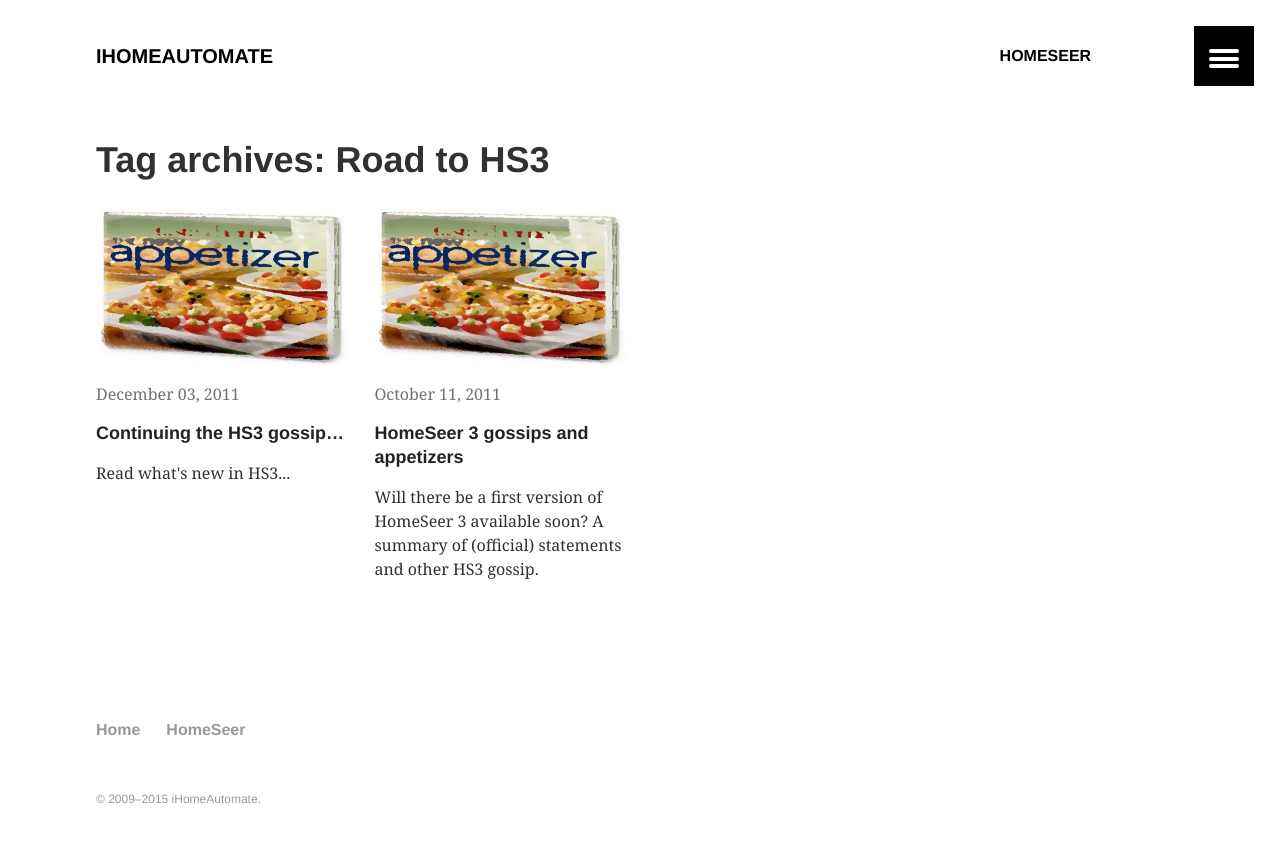
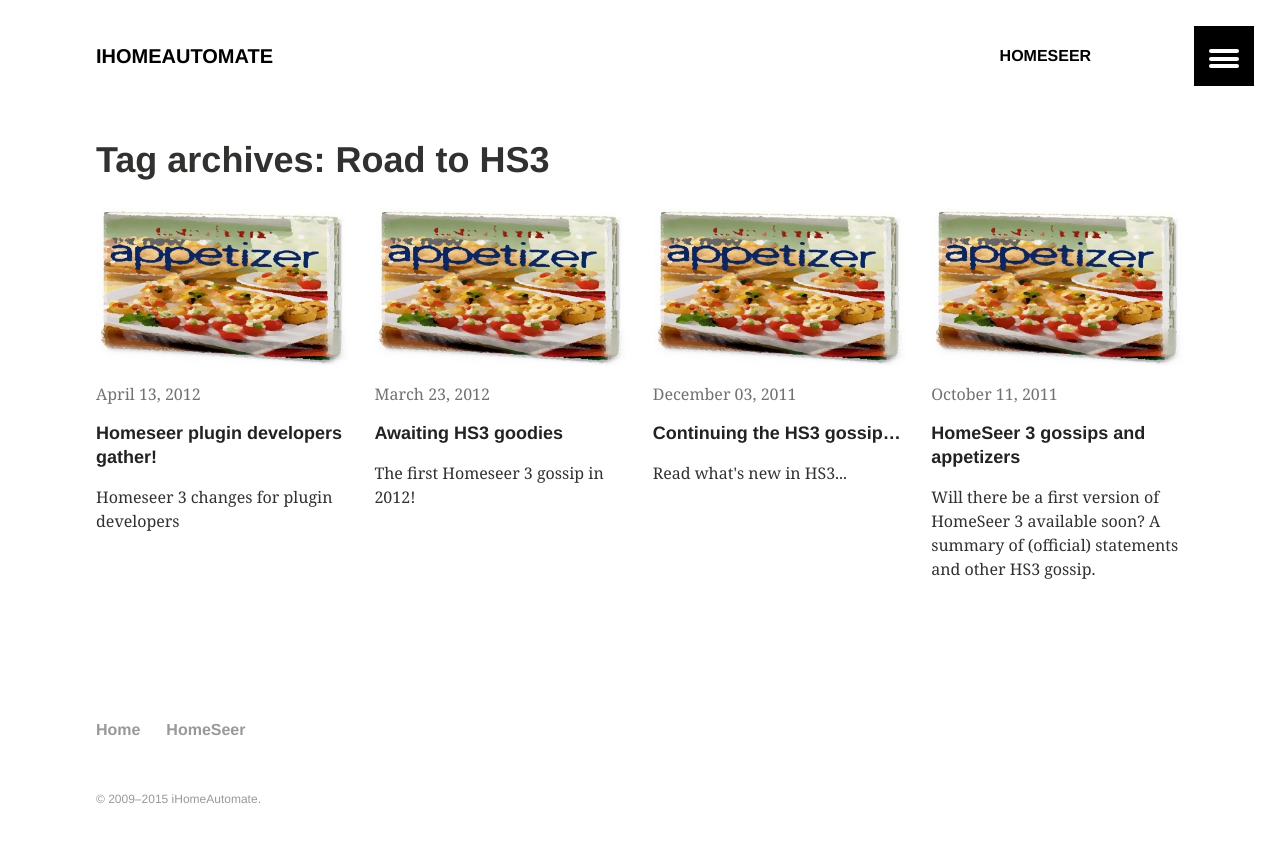
Before and after one commit to ihomeautomate/ihomeautomate.github.io, a Jekyll site: the page built from tag/road_to_hs3/index.md, in a window 1280 px wide. Shown: the top 842 px of the page. Built offline with Jekyll 4.4.1, drawn with Linux system fonts in a browser that asks for light colours.

Commit message:
Another post migrated

```diff
--- a/_posts/2012-03-23-awaiting-more-hs3-goodies.md
+++ b/_posts/2012-03-23-awaiting-more-hs3-goodies.md
@@ -9,6 +9,7 @@
 tags:
   - homeseer
   - hs3
+  - road_to_hs3
 image:
   teaser: HomeSeer.Appetizer.400x250.jpg
   feature: road_to_hs3_1024x256.jpg
--- a/_posts/2012-04-13-homeseer-plugin-developers-gather.md
+++ b/_posts/2012-04-13-homeseer-plugin-developers-gather.md
@@ -13,6 +13,7 @@
   - hs2
   - hs3
   - mono
+  - road_to_hs3
 image:
   teaser: HomeSeer.Appetizer.400x250.jpg
   feature: road_to_hs3_1024x256.jpg
```
